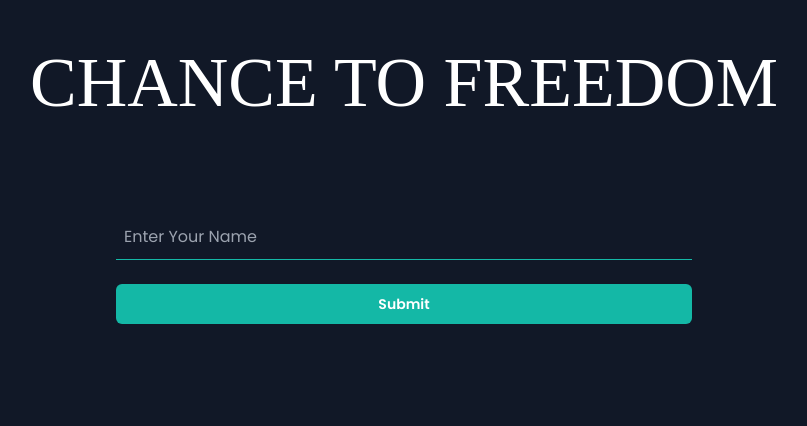
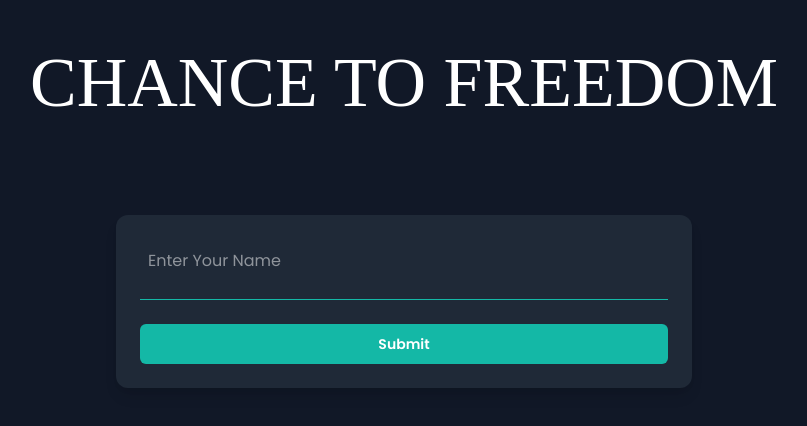
Before and after one commit to vito-ctrl/chance-to-freedom, a React (Vite) app in the folder freedom/: page / in a window 1280 px wide. Shown: the top 426 px of the page, without its empty margins (236-1043 px from the left). Built offline with nearby package versions, Linux system fonts and the light colour scheme; a web font is replaced by a local one.

Commit message:
Affichage des questions

```diff
--- a/freedom/src/Game.css
+++ b/freedom/src/Game.css
@@ -9,16 +9,128 @@ body {
   color: white;
 }
 
+form {
+  display: flex;
+  flex-direction: column;
+  background-color: #1f2937;
+  border-radius: 12px;
+  padding: 1.5rem;
+  box-shadow: 0 10px 15px -3px rgba(0, 0, 0, 0.1), 0 4px 6px -2px rgba(0, 0, 0, 0.05);
+  max-width: 90%;
+  margin: 2rem auto;
+}
+
+.difficulty {
+  display: inline-block;
+  font-size: 0.875rem;
+  font-weight: 600;
+  text-transform: uppercase;
+  padding: 0.25rem 0.75rem;
+  border-radius: 9999px;
+  margin-bottom: 1rem;
+  text-align: center;
+  width: auto;
+  height: auto;
+  color: #111827;
+}
+
 .question {
   font-size: 1.25rem;
   line-height: 1.75rem;
+  font-weight: 600;
   margin-bottom: 1.5rem;
+  padding: 1rem;
+  background-color: #374151;
+  border-radius: 8px;
+  box-shadow: inset 0 2px 4px 0 rgba(0, 0, 0, 0.1);
 }
 
-@media (max-width: 640px) {
+.submit {
+  width: 100%;
+  margin-top: 1rem;
+}
+
+.type {
+  display: inline-block;
+  background-color: #13b8a7;
+  border-radius: 8px;
+  padding: 0.5rem 1rem;
+  margin-top: 1rem;
+  font-size: 0.875rem;
+  font-weight: 500;
+}
+
+input {
+  background-color: #374151;
+  border-radius: 6px;
+  padding: 0.75rem;
+  color: white;
+  width: 100%;
+  margin-bottom: 1rem;
+  border: 2px solid transparent;
+  transition: border-color 0.2s;
+}
+
+input:focus {
+  outline: none;
+  border-color: #13b8a7;
+}
+
+button {
+  transition: all 0.2s ease;
+  background-color: #13b8a7;
+  padding: 0.75rem;
+  border-radius: 6px;
+  font-weight: 600;
+  border: none;
+  cursor: pointer;
+  width: 100%;
+}
+
+button:hover {
+  background-color: #0f9486;
+}
+
+button:active {
+  transform: scale(0.98);
+}
+
+/* Information items styling */
+h1.text-white {
+  margin-top: 0.75rem;
+  font-size: 0.875rem;
+  background-color: #374151;
+  padding: 0.5rem;
+  border-radius: 6px;
+  font-weight: normal;
+}
+
+/* Responsive design */
+@media (max-width: 768px) {
+  form {
+    padding: 1rem;
+    margin-top: 1rem;
+  }
+
   .question {
     font-size: 1.125rem;
     line-height: 1.5rem;
+    padding: 0.75rem;
+  }
+}
+
+@media (max-width: 480px) {
+  form {
+    padding: 0.75rem;
+  }
+
+  .question {
+    font-size: 1rem;
+    padding: 0.5rem;
+  }
+
+  button {
+    padding: 0.5rem;
   }
 }
 
@@ -28,19 +140,15 @@ body {
   to { opacity: 1; transform: translateY(0); }
 }
 
-.bg-gray-800 {
+form {
   animation: fadeIn 0.3s ease-out;
 }
 
-button {
-  transition: transform 0.1s ease-in-out;
+/* Improve input field */
+input::placeholder {
+  color: rgba(255, 255, 255, 0.5);
 }
 
-button:active {
-  transform: scale(0.98);
-}
-
-/* Improve input field */
 input:focus::placeholder {
   color: rgba(255, 255, 255, 0.3);
   transition: color 0.3s ease;
@@ -51,6 +159,6 @@ input:-webkit-autofill,
 input:-webkit-autofill:hover,
 input:-webkit-autofill:focus {
   -webkit-text-fill-color: white;
-  -webkit-box-shadow: 0 0 0px 1000px #1f2937 inset;
+  -webkit-box-shadow: 0 0 0px 1000px #374151 inset;
   transition: background-color 5000s ease-in-out 0s;
 }
--- a/freedom/src/Game.tsx
+++ b/freedom/src/Game.tsx
@@ -1,4 +1,3 @@
-// import React from 'react'
 import { useState, useEffect } from "react"
 import './Game.css'
 
@@ -21,7 +20,7 @@ export default function Game() {
         const fetchdata = async() => {
             try{
                 console.log("start fetching data")
-                const res = await fetch('https://opentdb.com/api.php?amount=4')
+                const res = await fetch('https://opentdb.com/api.php?&amount=4')
                 if(!res.ok){
                     throw new Error(`HTTP ERROR! STATUS: ${res.status}`);
                 }
@@ -33,41 +32,59 @@ export default function Game() {
         }
         fetchdata();
     }, [])
-    console.log(input)
-    console.log(data)
+
+    // Function to decode HTML entities
+    const decodeHTML = (html: string) => {
+        const txt = document.createElement('textarea');
+        txt.innerHTML = html;
+        return txt.value;
+    };
+
     return (
-    <>
+        <div className="min-h-screen flex items-center justify-center p-4">
             {data && data.results ? (
                 <>
-                        <h1 className="text-white">correct_answer : {data.results[0].correct_answer}</h1>
-            <form className="mx-auto mt-16 max-w-xl sm:mt-20">
-                <h1 className="question text-white">{data.results[0].question}</h1>
+                    <form className="mx-auto max-w-xl w-full">
+                        <h1
+                            className="difficulty"
+                            style={{
+                                background: data.results[0].difficulty === 'hard' ? '#ef4444' :
+                                           data.results[0].difficulty === 'easy' ? '#10b981' : '#f59e0b'
+                            }}
+                        >
+                            {data.results[0].difficulty}
+                        </h1>
+                        <h1 className="question text-white"
+                            dangerouslySetInnerHTML={{ __html: data.results[0].question }}>
+                        </h1>
                         <div className="submit">
-                    <div className="flex items-center justify-center border-b border-teal-500 py-2">
                             <input
-                        onChange={(e) => setInput(() => e.target.value)}
-                        className={`input appearance-none bg-transparent border-none w-full text-gray-300 mr-3 py-1 px-2 leading-tight focus:outline-none`}
+                                onChange={(e) => setInput(e.target.value)}
+                                className="input"
                                 type="text"
-                        placeholder="Answear"
-                        required/>
-                    {/* {error && <h1 className="text-red-500 text-sm mt-1">{error}</h1>} */}
-                    </div>
+                                placeholder="Enter your answer"
+                                required
+                            />
                             <button
                                 type="submit"
-                        className="mt-6 block w-full rounded-md bg-teal-500 px-3.5 py-2.5 text-center text-sm font-semibold text-white shadow-xs hover:bg-teal-700 focus-visible:outline-2 focus-visible:outline-offset-2 focus-visible:outline-teal-600"
+                                className="mt-2 block w-full rounded-md"
                             >
                                 Submit
                             </button>
                         </div>
-                <h1 className="type text-white">type:{data.results[0].type}</h1>
-                <h1 className="text-white">difficulty : {data.results[0].difficulty}</h1>
-                <h1 className="text-white">incorrect_answers : {data.results[0].incorrect_answers}</h1>
-                <h1 className="text-white">category : {data.results[0].category}</h1>
+                        <div className="quiz-info">
+                            <h1 className="type text-white">Type: {data.results[0].type}</h1>
+                            <h1 className="text-white">Category: {data.results[0].category}</h1>
+                            <h1 className="text-white">Correct answer: {decodeHTML(data.results[0].correct_answer)}</h1>
+                            <h1 className="text-white">Incorrect answers: {data.results[0].incorrect_answers.map(answer => decodeHTML(answer)).join(', ')}</h1>
+                        </div>
                     </form>
                 </>
             ) : (
-            <></>
+                <div className="loading">
+                    <div className="animate-pulse text-white text-xl">Loading quiz...</div>
+                </div>
             )}
-    </>
+        </div>
     )
 }
```
Lines whose indentation alone changed are shown as unchanged.
